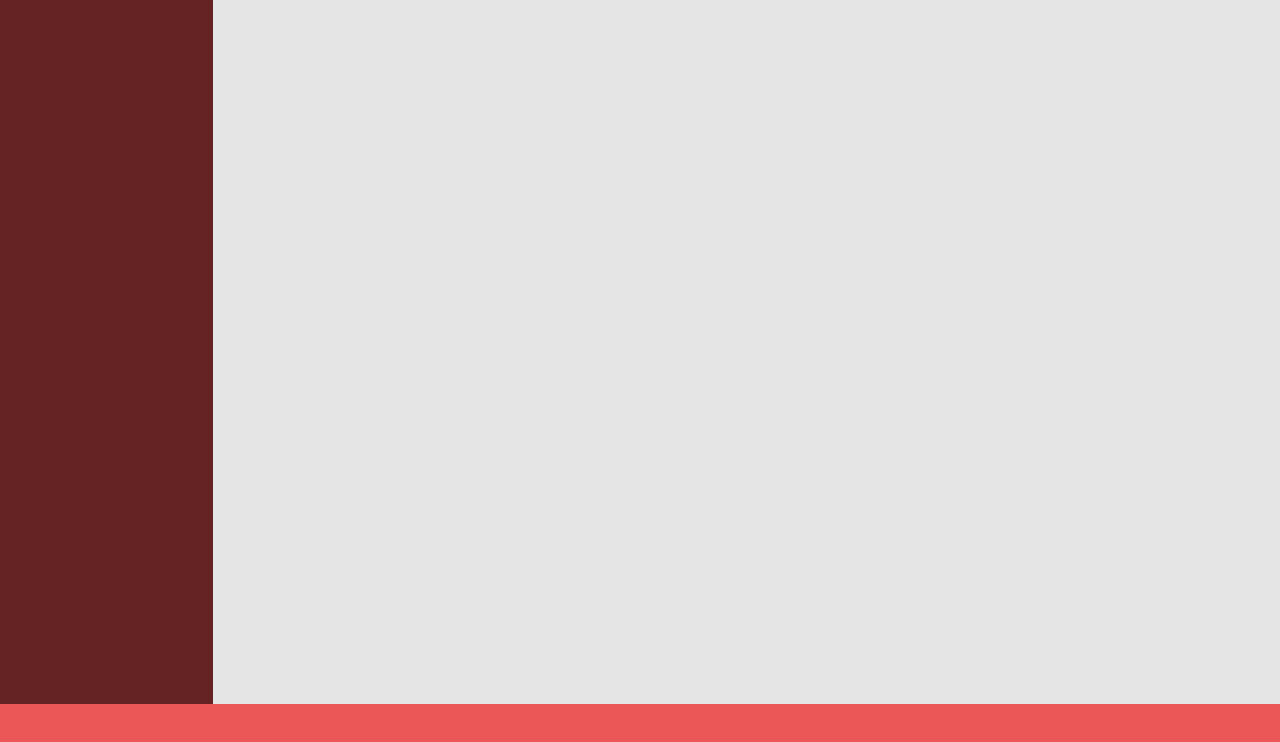
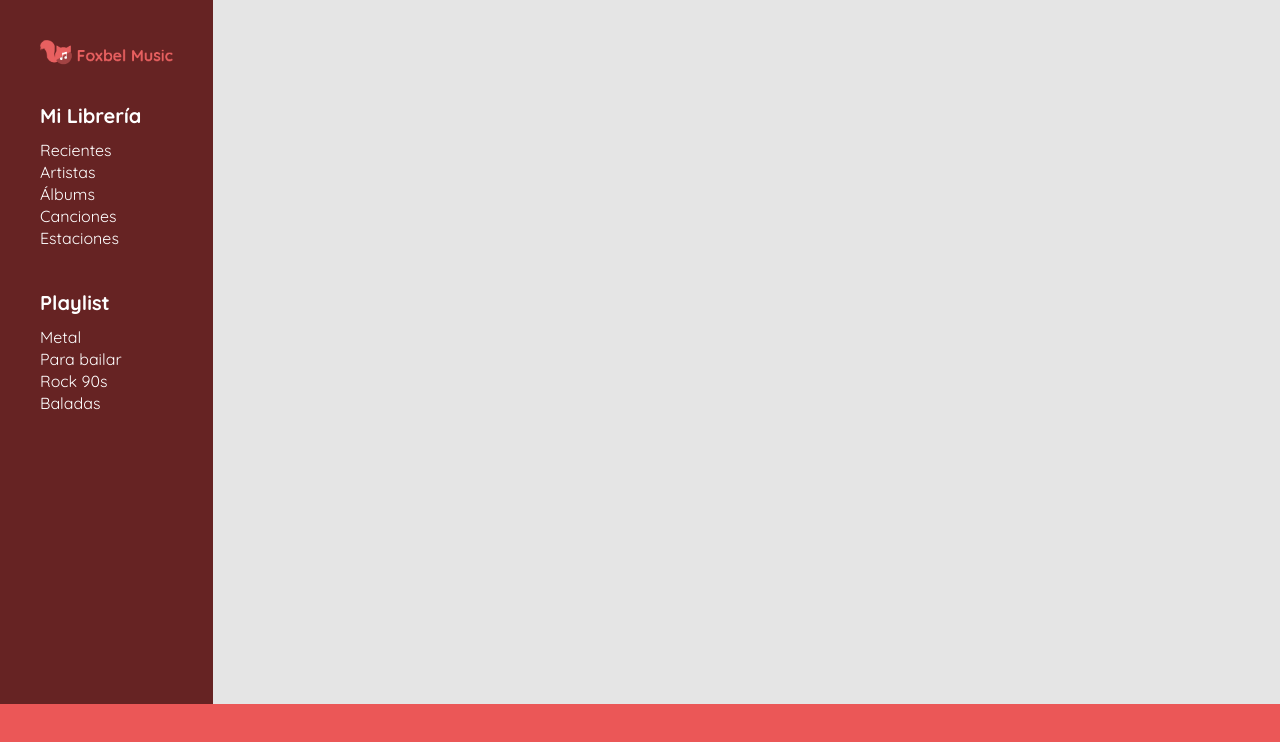
Before and after one commit to pamelaLoyola/FractalUp-Challenge, a React (Create React App) app: page / in a window 1280 px wide. Shown: the top 742 px of the page. Built offline with nearby package versions, Linux system fonts and the light colour scheme.

Commit message:
menu section layout

```diff
--- a/src/App.css
+++ b/src/App.css
@@ -9,8 +9,8 @@
   grid-template-columns: 0.6fr 1fr 1fr 1fr;
   grid-template-rows: 0.2fr 2fr 0.3fr;
   grid-template-areas:
-    "side search search search"
-    "side main main main"
+    "menu search search search"
+    "menu main main main"
     "footer footer footer footer"
   ;
   min-width: 100vw;
@@ -23,8 +23,8 @@
   background-color: var(--background-main);
 }
 
-.sidebar{
-  grid-area: side;
+.menu{
+  grid-area: menu;
   background-color: var(--dark-red-secondary);
 }
 
--- a/src/App.jsx
+++ b/src/App.jsx
@@ -1,11 +1,12 @@
 import './App.css';
+import Sidebar from './components/Sidebar';
 
 function App() {
   return (
     <div className="App">
       <div className="container">
         <div className="search"></div>
-        <div className="sidebar"></div>
+        <Sidebar></Sidebar>
         <main id="main"></main>
         <footer></footer>
       </div>
--- /dev/null
+++ b/src/components/Sidebar.jsx
@@ -0,0 +1,40 @@
+import React, { Component } from 'react'
+
+/*styles*/
+import '../css/Sidebar.css'
+
+/*assets*/
+import foxbelLogo from '../images/foxbel-music.png'
+
+export class Sidebar extends Component {
+    render() {
+        return (
+            <div className="menu">
+                <img className="logo" src={foxbelLogo} alt="Foxbel Logo" />
+
+                <section className="library-section">
+                    <p>Mi Librería</p>
+                    <ul>
+                        <li><a href="#">Recientes</a></li>
+                        <li><a href="#">Artistas</a></li>
+                        <li><a href="#">Álbums</a></li>
+                        <li><a href="#">Canciones</a></li>
+                        <li><a href="#">Estaciones</a></li>
+                    </ul>
+                </section>
+
+                <section className="playlist-section">
+                    <p>Playlist</p>
+                    <ul>
+                        <li><a href="#">Metal</a></li>
+                        <li><a href="#">Para bailar</a></li>
+                        <li><a href="#">Rock 90s</a></li>
+                        <li><a href="#">Baladas</a></li>
+                    </ul>
+                </section>
+            </div>
+        )
+    }
+}
+
+export default Sidebar
--- /dev/null
+++ b/src/css/Sidebar.css
@@ -0,0 +1,45 @@
+.menu{
+    display: flex;
+    flex-direction: column;
+    padding: 40px 40px;
+}
+
+.logo{
+    display: block;
+    width: 100%;
+}
+
+section{
+    margin-top: 30px;
+}
+
+section > p{
+    color: var(--just-white);
+    font-size: 2rem;
+    line-height: 2.7rem;
+    font-weight: 700;
+}
+
+section >ul{
+    padding: 0;
+}
+
+section > ul li{
+    list-style: none;
+}
+
+section > ul a {
+    text-align: left;
+    font-size: 1.6rem;
+    font-weight: 400;
+    line-height: 2.2rem;
+    color: var(--just-white);
+    text-decoration: none;
+}
+
+section > ul a:hover{
+    color: var(--just-white);
+    font-weight: bold;
+    background-color: var(--light-red);
+    border-radius: 2px;
+}
--- a/src/index.css
+++ b/src/index.css
@@ -3,10 +3,11 @@
   --background-main: #E5E5E5;
   --red-principal: #E86060;
   --red-secondary:#EB5757;
+  --light-red: #FF7676;
   --dark-red-secondary: #662323;
-  --light-red: #FF7676;
   --soft-gray:#BDBDBD;
   --gray:#828282;
+  --just-white: #ffffff;
 }
 
 * {
@@ -15,6 +16,10 @@
   box-sizing: border-box;
 }
 
+html{
+  font-size: 62.5%;
+}
+
 body {
 	font-family: "Quicksand", sans-serif;
 	-webkit-font-smoothing: antialiased;
```
